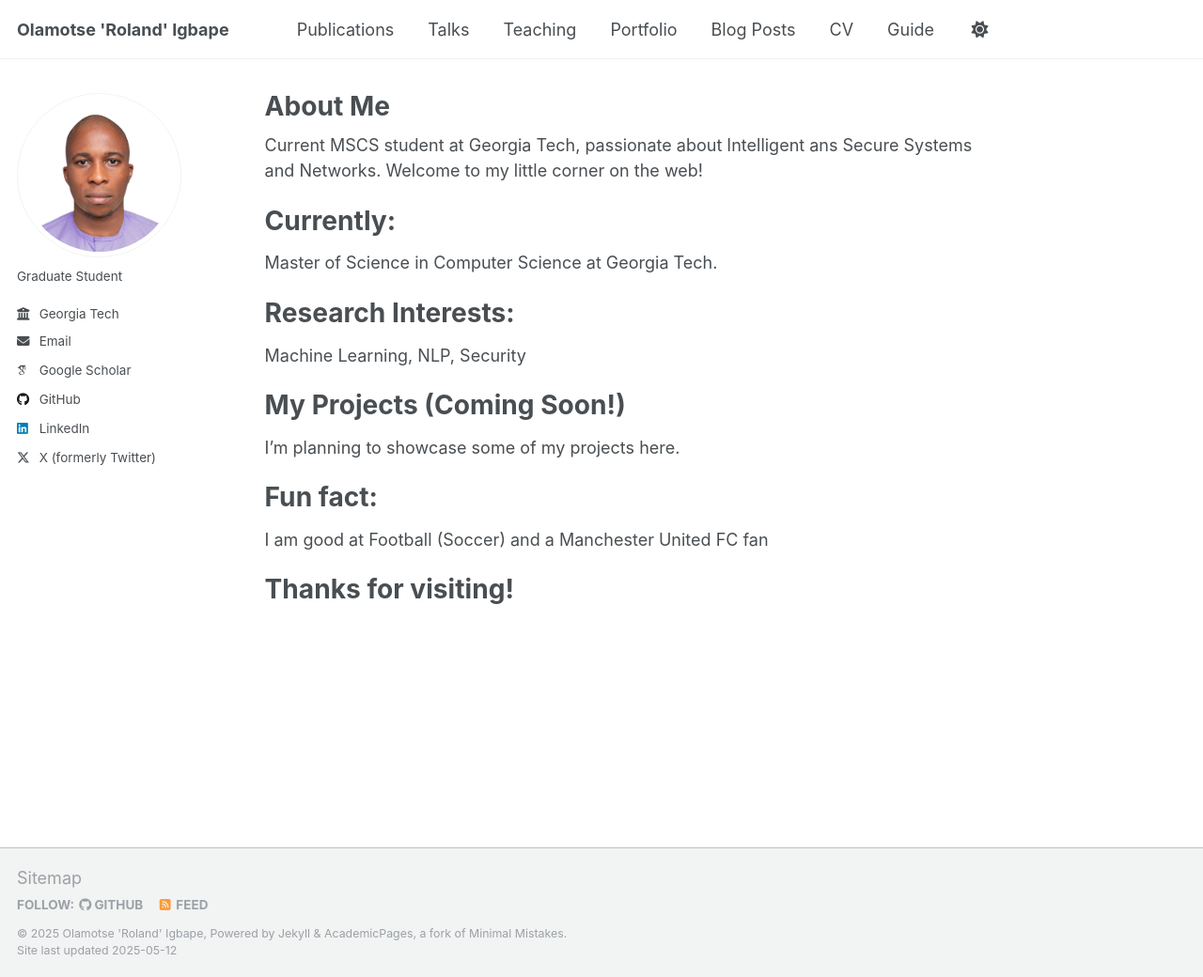
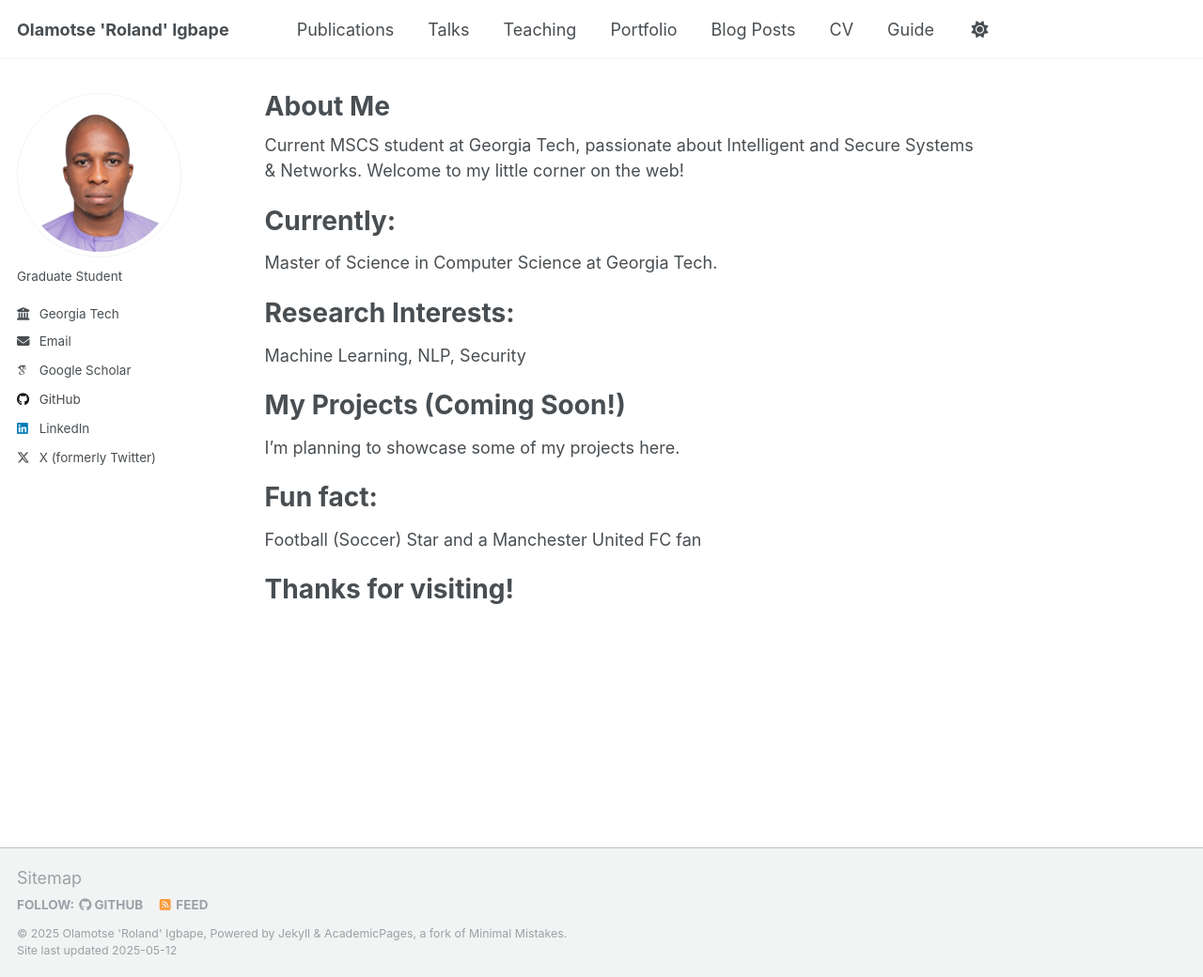
Before and after one commit to oigbape/oigbape.github.io, a Jekyll site: the page built from _pages/about.md, in a window 1280 px wide and 1040 px high. Shown: the whole window at 94% size. Built offline with Jekyll 4.4.1, drawn with Linux system fonts in a browser that asks for light colours; some web fonts are replaced.

Commit message:
Update about.md

```diff
--- a/_pages/about.md
+++ b/_pages/about.md
@@ -8,7 +8,7 @@ redirect_from:
 ---
 
 
-Current MSCS student at Georgia Tech, passionate about Intelligent ans Secure Systems and Networks. Welcome to my little corner on the web!
+Current MSCS student at Georgia Tech, passionate about Intelligent and Secure Systems & Networks. Welcome to my little corner on the web!
 
 Currently:
 ======
@@ -24,7 +24,7 @@ I'm planning to showcase some of my projects here.
 
 Fun fact:
 ======
-I am good at Football (Soccer) and a Manchester United FC fan
+Football (Soccer) Star and a Manchester United FC fan
 
 Thanks for visiting!
 ======
```
